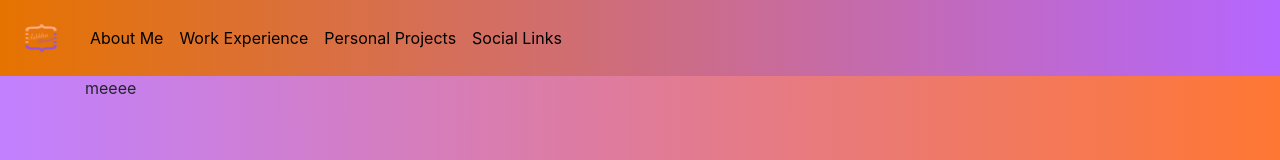
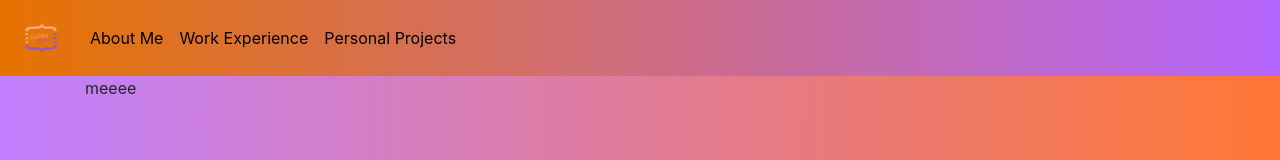
Before and after one commit to FablihaHossain/portfolio, a Next.js app: page / in a window 1280 px wide. Shown: the top 160 px of the page. Built offline with nearby package versions, Linux system fonts and the light colour scheme.

Commit message:
minor updates to top nav bar

```diff
--- a/components/TopNavbar.jsx
+++ b/components/TopNavbar.jsx
@@ -12,7 +12,7 @@ import styled from '@emotion/styled';
 
 const StyledNav = styled(Navbar)({
     backgroundImage: 'linear-gradient(0.25turn, #e67300, #b566ff)',
-    '@media (min-width: 1355px)': {
+    '@media (min-width: 1385px)': {
         display: 'none'
     }
 });
@@ -68,9 +68,6 @@ export default function TopNavbar() {
                         <NavItem>
                             <NavWords href="/projects"> Personal Projects </NavWords>
                         </NavItem>
-                        <NavItem>
-                            <NavWords href='/links'> Social Links </NavWords>
-                        </NavItem>
                     </Nav>
                 </Collapse>
             </StyledNav>
```
